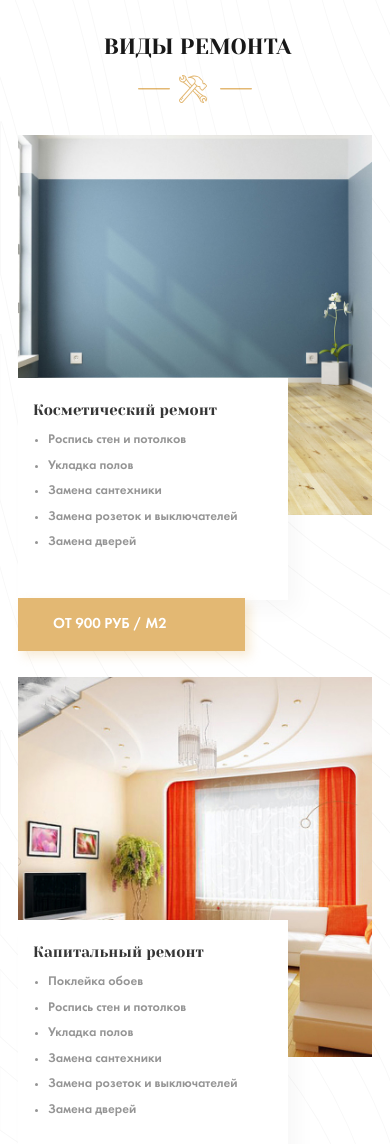
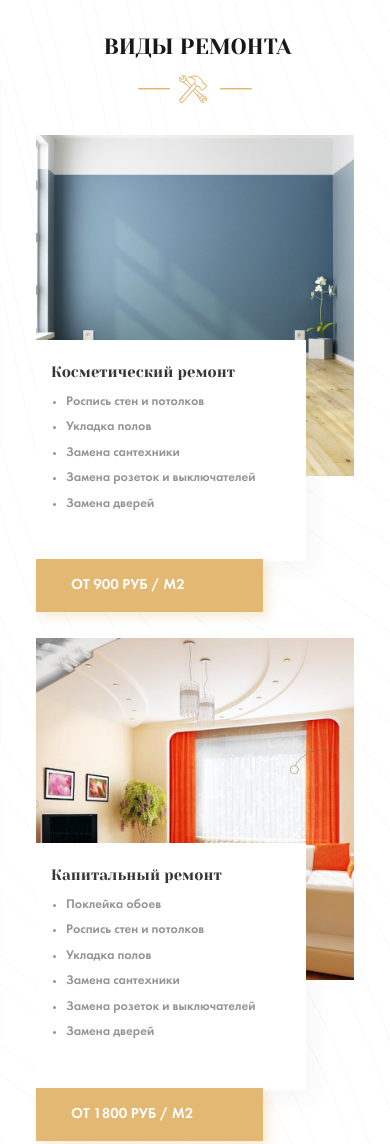
Before and after one commit to lauratida/TurkishRepair, a website: page src/index.html in a window 390 px wide. Shown: the part 2320-3464 px from the top of the page. Drawn offline with nearby package versions, Linux system fonts and the light colour scheme.

Commit message:
Fix: отладка card на iphone

```diff
--- a/src/sass/blocks/_types.sass
+++ b/src/sass/blocks/_types.sass
@@ -18,6 +18,9 @@
     width: auto
     margin-left: auto
     margin-right: auto
+  @media ( max-width: 420px )
+    width: calc(100% - 36px)
+
   &s
     display: flex
     justify-content: space-between
@@ -26,8 +29,12 @@
   &__img
     z-index: 0
     object-fit: cover
+    @media ( max-width: 575px )
+      width: 100%
     img
       width: 100%
+      @media ( max-width: 575px )
+        width: 100%
   &__desc
     background-color: $white
     box-shadow: 10px 10px 20px rgba(0, 0, 0, 0.03)
```
Also changed, not shown: src/css/main.min.css.
